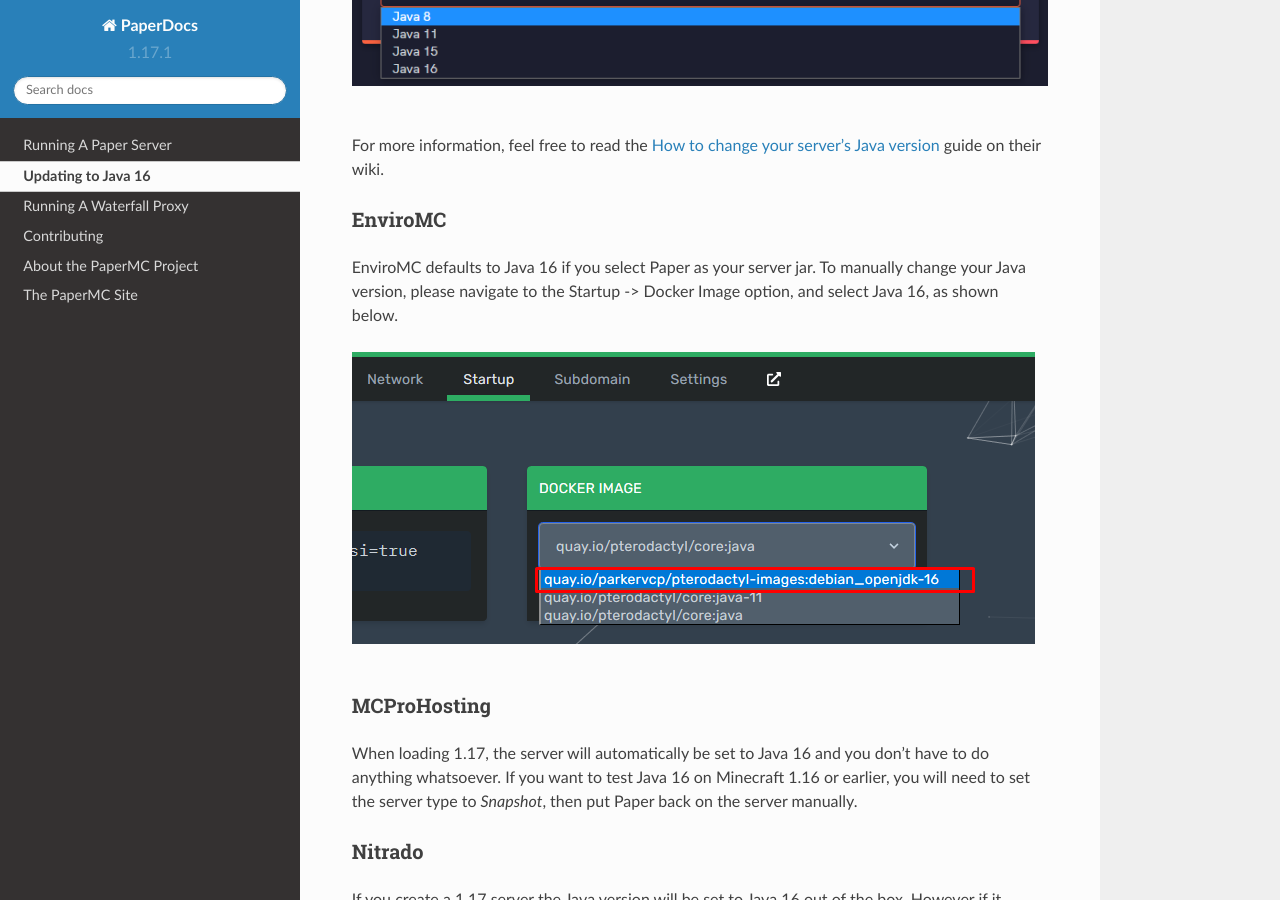
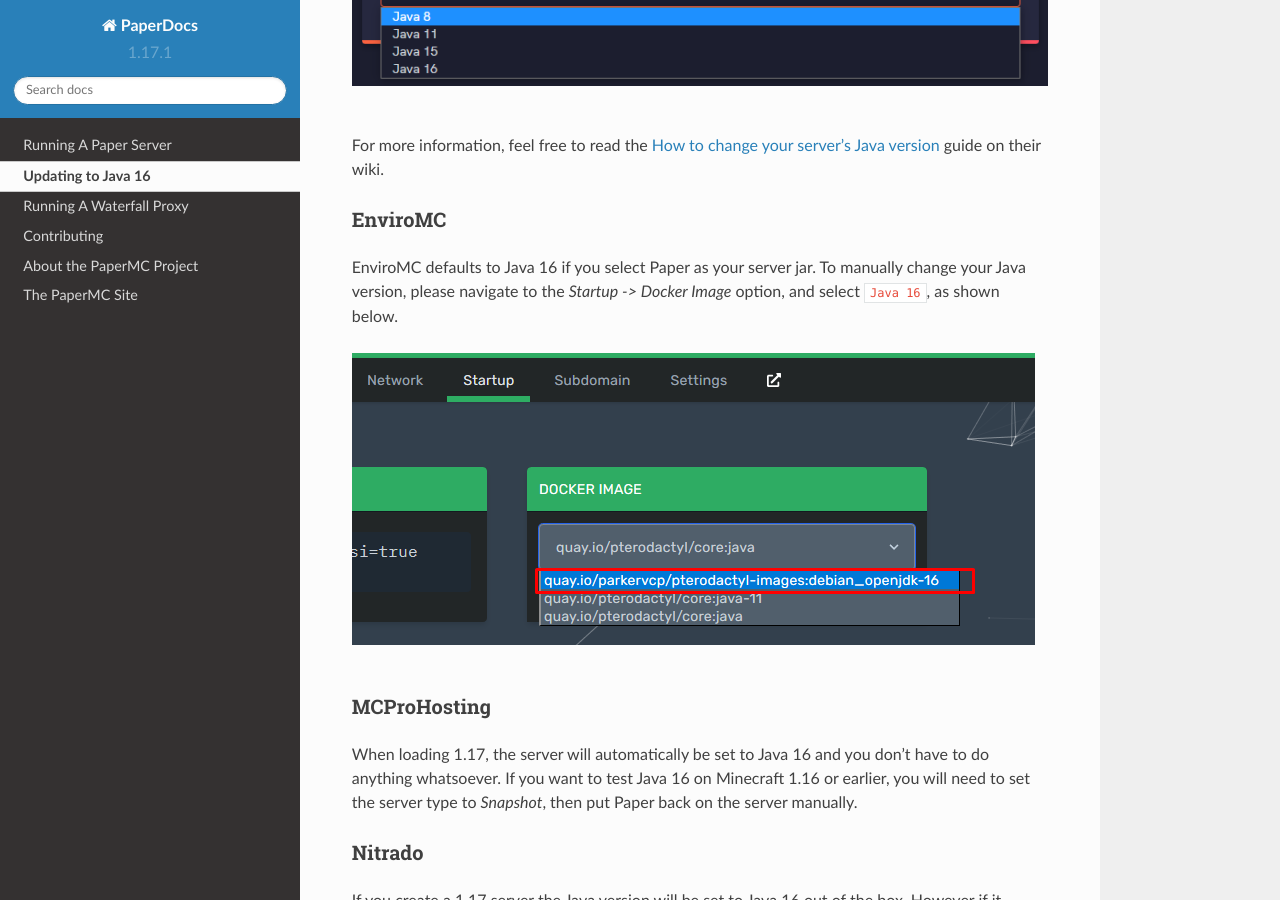
Before and after one commit to PaperMC/PaperDocs, a Sphinx documentation site: the page built from source/java-update/index.rst, in a window 1280 px wide and 900 px high, scrolled down 2425 px. Built offline with Sphinx 7.4.7 and the Read the Docs theme 2.0.0, drawn with Linux system fonts in a browser that asks for light colours.

Commit message:
italicise website locations

```diff
--- a/source/java-update/index.rst
+++ b/source/java-update/index.rst
@@ -93,7 +93,7 @@
 
 EnviroMC defaults to Java 16 if you select Paper as your server jar.
 To manually change your Java version, please navigate to the
-Startup -> Docker Image option, and select Java 16, as shown below.
+*Startup -> Docker Image* option, and select ``Java 16``, as shown below.
 
 .. image:: java-update-assets/enviro-java-version.png
 
```
